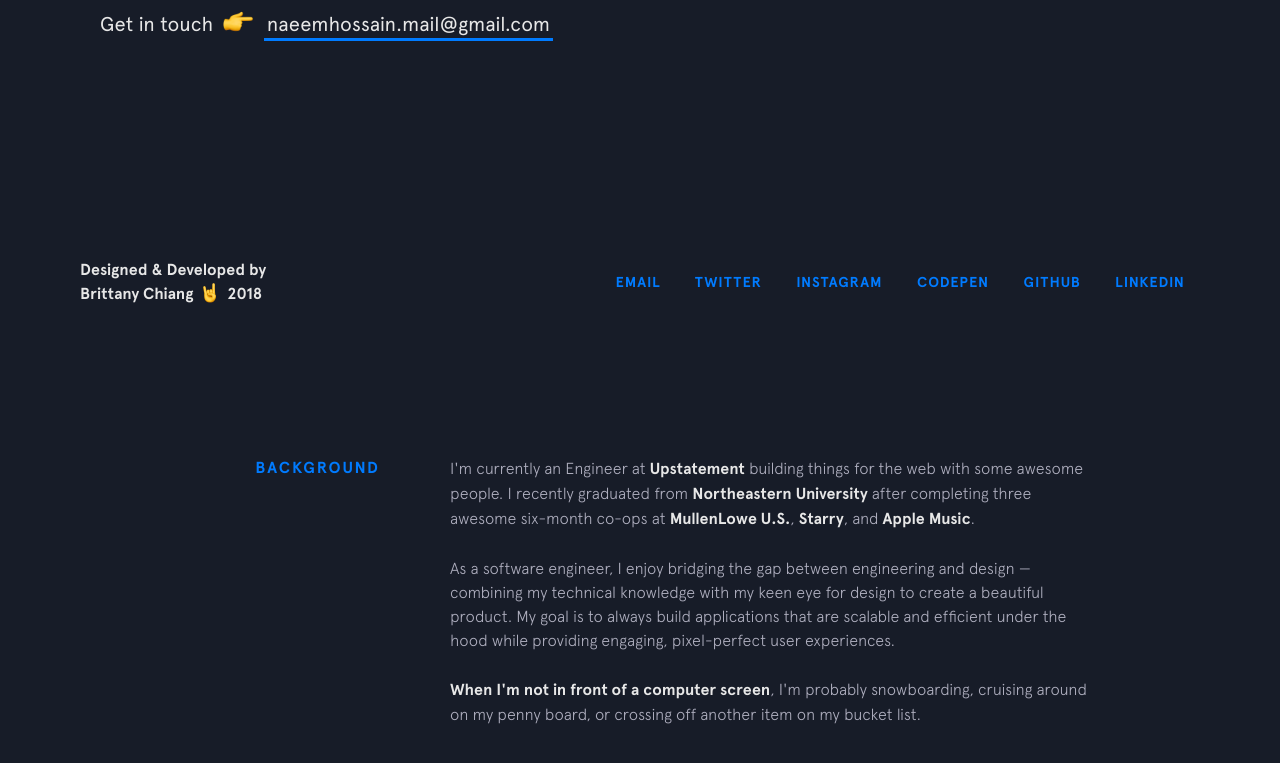
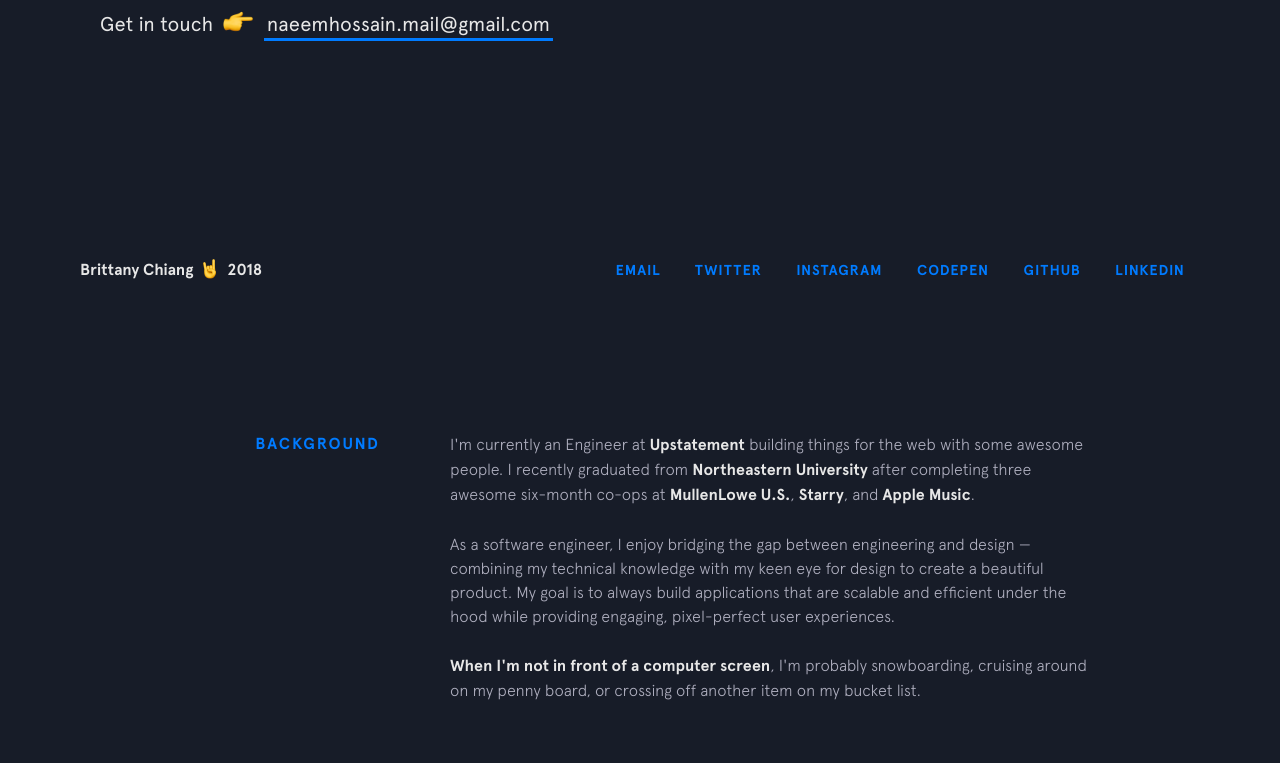
Before and after one commit to malenabashar/malenabashar.github.io, a Jekyll site: the page built from index.html, in a window 1280 px wide and 900 px high, scrolled down 692 px. Shown: the top 763 px of the window. Built offline with Jekyll 4.4.1, drawn with Linux system fonts in a browser that asks for light colours; nearby versions of some CDN libraries.

Commit message:
Updating website

```diff
--- /dev/null
+++ b/_includes/socials.html
@@ -0,0 +1,20 @@
+<footer class="footer">
+  <div class="footer__copyright">
+    <div class="top">
+      <span></span>
+    </div>
+    <div class="bottom">
+      <span>Brittany Chiang</span>
+      <img class="emoji" src="{{site.baseurl}}/img/emojis/rockon.png" alt="emoji">
+      <span>2018</span>
+    </div>
+  </div>
+  <div class="footer__links">
+    {% for link in site.social %}
+    <a href="{{link.url}}" target="_blank" title="{{link.title}}">
+      <span class="text">{{link.title}}</span>
+      <img src="{{site.baseurl}}/img/social/{{link.title}}.svg" alt="{{link.title}}">
+    </a>
+    {% endfor %}
+  </div>
+</footer>
--- a/index.html
+++ b/index.html
@@ -5,7 +5,7 @@
 <div id="site">
   {% include switch.html %}
   {% include intro.html %}
-  {% include footer.html %}
+  {% include socials.html %}
   {% include background.html %}
   {% include skills.html %}
   {% include experience.html %}
```
